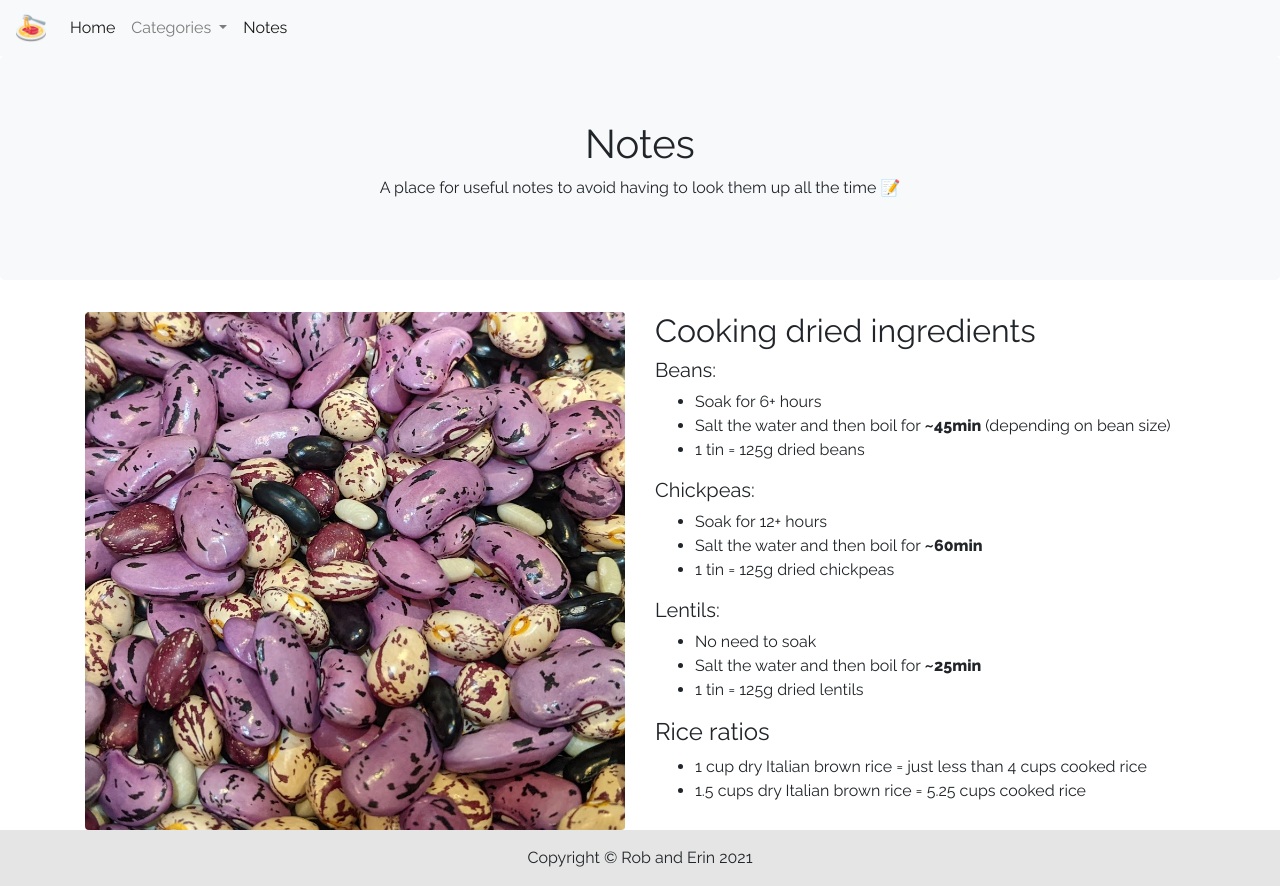
After one commit to roberto-aldera/not-just-pasta, a PHP site: page /pages/notes.php in a window 1280 px wide. The commit adds this page. Run offline with PHP 8.4, Linux system fonts and the light colour scheme.

Commit message:
Add notes page and update navbars

```diff
--- a/index.html
+++ b/index.html
@@ -48,6 +48,8 @@
                         <a class="dropdown-item" href="pages/recipes/smoothies/smoothies.php">Smoothies</a>
                     </div>
                 </li>
+                <a class="nav-item nav-link active" href="../../../pages/notes.php">Notes <span
+                        class="sr-only">(current)</span></a>
             </div>
         </div>
     </nav>
--- /dev/null
+++ b/pages/notes.php
@@ -0,0 +1,104 @@
+<!DOCTYPE html>
+<html lang="en">
+
+<head>
+    <title>Not just pasta</title>
+    <meta charset="utf-8">
+    <link rel="apple-touch-icon" sizes="180x180" href="../favicon_io/apple-touch-icon.png">
+    <link rel="icon" type="image/png" sizes="32x32" href="../favicon_io/favicon-32x32.png">
+    <link rel="icon" type="image/png" sizes="16x16" href="../favicon_io/favicon-16x16.png">
+    <link rel="manifest" href="../favicon_io/site.webmanifest">
+    <meta name="viewport" content="width=device-width, initial-scale=1">
+    <link rel="stylesheet" href="https://maxcdn.bootstrapcdn.com/bootstrap/4.5.2/css/bootstrap.min.css">
+    <script src="https://ajax.googleapis.com/ajax/libs/jquery/3.5.1/jquery.min.js"></script>
+    <script src="https://cdnjs.cloudflare.com/ajax/libs/popper.js/1.16.0/umd/popper.min.js"></script>
+    <script src="https://maxcdn.bootstrapcdn.com/bootstrap/4.5.2/js/bootstrap.min.js"></script>
+    <link rel="stylesheet" href="../main.css">
+
+</head>
+
+<body>
+
+    <nav class="navbar navbar-expand-lg navbar-light bg-light">
+        <a class="navbar-brand" href="../../../index.html">
+            <img src="../../../favicon_io/android-chrome-512x512.png" width="30" height="30"
+                class="d-inline-block align-top" alt="">
+        </a>
+        <button class="navbar-toggler" type="button" data-toggle="collapse" data-target="#navbarNavAltMarkup"
+            aria-controls="navbarNavAltMarkup" aria-expanded="false" aria-label="Toggle navigation">
+            <span class="navbar-toggler-icon"></span>
+        </button>
+        <div class="collapse navbar-collapse" id="navbarNavAltMarkup">
+            <div class="navbar-nav">
+                <a class="nav-item nav-link active" href="../../../index.html">Home <span
+                        class="sr-only">(current)</span></a>
+                <li class="nav-item dropdown">
+                    <a class="nav-link dropdown-toggle" href="#" id="navbarDropdown" role="button"
+                        data-toggle="dropdown" aria-haspopup="true" aria-expanded="false">
+                        Categories
+                    </a>
+                    <div class="dropdown-menu" aria-labelledby="navbarDropdown">
+                        <a class="dropdown-item" href="recipes/pastas/pasta.php">Pasta</a>
+                        <a class="dropdown-item" href="recipes/rice/rice.php">Rice + barley</a>
+                        <a class="dropdown-item" href="recipes/soups/soup.php">Soup</a>
+                        <a class="dropdown-item" href="recipes/salads/salad.php">Salads</a>
+                        <a class="dropdown-item" href="recipes/weekday-meals/weekday-meals.php">Weekday meals</a>
+                        <a class="dropdown-item" href="recipes/weekend-meals/weekend-meals.php">Weekend meals</a>
+                        <div class="dropdown-divider"></div>
+                        <a class="dropdown-item" href="recipes/smoothies/smoothies.php">Smoothies</a>
+                    </div>
+                </li>
+                <a class="nav-item nav-link active" href="../../../pages/notes.php">Notes <span
+                        class="sr-only">(current)</span></a>
+            </div>
+        </div>
+    </nav>
+
+    <div class="jumbotron text-center bg-light">
+        <h1>Notes</h1>
+        <p>A place for useful notes to avoid having to look them up all the time &#128221;</p>
+    </div>
+
+    <div class="container">
+        <div class="row">
+            <div class="col-sm-6">
+                <img class="img-fluid rounded" style="float:center" src="../../../images/beans.png"
+                    alt="sample-text">
+            </div>
+            <div class="col-sm-6">
+                <h2>Cooking dried ingredients</h2>
+                    <h5>Beans:</h5>
+                        <ul>
+                            <li>Soak for 6+ hours</li>
+                            <li>Salt the water and then boil for <b>~45min</b> (depending on bean size)</li>
+                            <li>1 tin = 125g dried beans</li>
+                        </ul>
+                    <h5>Chickpeas:</h5>
+                        <ul>
+                            <li>Soak for 12+ hours</li>
+                            <li>Salt the water and then boil for <b>~60min</b></li>
+                            <li>1 tin = 125g dried chickpeas</li>
+                        </ul>
+                    <h5>Lentils:</h5>
+                    <ul>
+                        <li>No need to soak</li>
+                        <li>Salt the water and then boil for <b>~25min</b></li>
+                        <li>1 tin = 125g dried lentils</li>
+                    </ul>
+
+                <h4>Rice ratios</h4>
+                    <ul>
+                        <li>1 cup dry Italian brown rice = just less than 4 cups cooked rice</li>
+                        <li>1.5 cups dry Italian brown rice = 5.25 cups cooked rice</li>
+                    </ul>
+            </div>
+        </div>
+    </div>
+
+</body>
+
+<div class="text-center p-3" style="background-color: rgba(0, 0, 0, 0.1);">
+    Copyright © Rob and Erin 2021
+</div>
+
+</html>
--- a/pages/recipes/pastas/pasta.php
+++ b/pages/recipes/pastas/pasta.php
@@ -48,6 +48,8 @@
                         <a class="dropdown-item" href="../smoothies/smoothies.php">Smoothies</a>
                     </div>
                 </li>
+                <a class="nav-item nav-link active" href="../../../pages/notes.php">Notes <span
+                        class="sr-only">(current)</span></a>
             </div>
         </div>
     </nav>
--- a/pages/recipes/rice/rice.php
+++ b/pages/recipes/rice/rice.php
@@ -48,6 +48,8 @@
                         <a class="dropdown-item" href="../smoothies/smoothies.php">Smoothies</a>
                     </div>
                 </li>
+                <a class="nav-item nav-link active" href="../../../pages/notes.php">Notes <span
+                        class="sr-only">(current)</span></a>
             </div>
         </div>
     </nav>
--- a/pages/recipes/salads/salad.php
+++ b/pages/recipes/salads/salad.php
@@ -48,6 +48,8 @@
                         <a class="dropdown-item" href="../smoothies/smoothies.php">Smoothies</a>
                     </div>
                 </li>
+                <a class="nav-item nav-link active" href="../../../pages/notes.php">Notes <span
+                        class="sr-only">(current)</span></a>
             </div>
         </div>
     </nav>
--- a/pages/recipes/smoothies/smoothies.php
+++ b/pages/recipes/smoothies/smoothies.php
@@ -48,6 +48,8 @@
                         <a class="dropdown-item" href="smoothies.php">Smoothies</a>
                     </div>
                 </li>
+                <a class="nav-item nav-link active" href="../../../pages/notes.php">Notes <span
+                        class="sr-only">(current)</span></a>
             </div>
         </div>
     </nav>
--- a/pages/recipes/soups/soup.php
+++ b/pages/recipes/soups/soup.php
@@ -48,6 +48,8 @@
                         <a class="dropdown-item" href="../smoothies/smoothies.php">Smoothies</a>
                     </div>
                 </li>
+                <a class="nav-item nav-link active" href="../../../pages/notes.php">Notes <span
+                        class="sr-only">(current)</span></a>
             </div>
         </div>
     </nav>
--- a/pages/recipes/weekday-meals/weekday-meals.php
+++ b/pages/recipes/weekday-meals/weekday-meals.php
@@ -48,6 +48,8 @@
                         <a class="dropdown-item" href="../smoothies/smoothies.php">Smoothies</a>
                     </div>
                 </li>
+                <a class="nav-item nav-link active" href="../../../pages/notes.php">Notes <span
+                        class="sr-only">(current)</span></a>
             </div>
         </div>
     </nav>
--- a/pages/recipes/weekend-meals/weekend-meals.php
+++ b/pages/recipes/weekend-meals/weekend-meals.php
@@ -48,6 +48,8 @@
                         <a class="dropdown-item" href="../smoothies/smoothies.php">Smoothies</a>
                     </div>
                 </li>
+                <a class="nav-item nav-link active" href="../../../pages/notes.php">Notes <span
+                        class="sr-only">(current)</span></a>
             </div>
         </div>
     </nav>
```
Also changed, not shown: images/beans.png (added).
